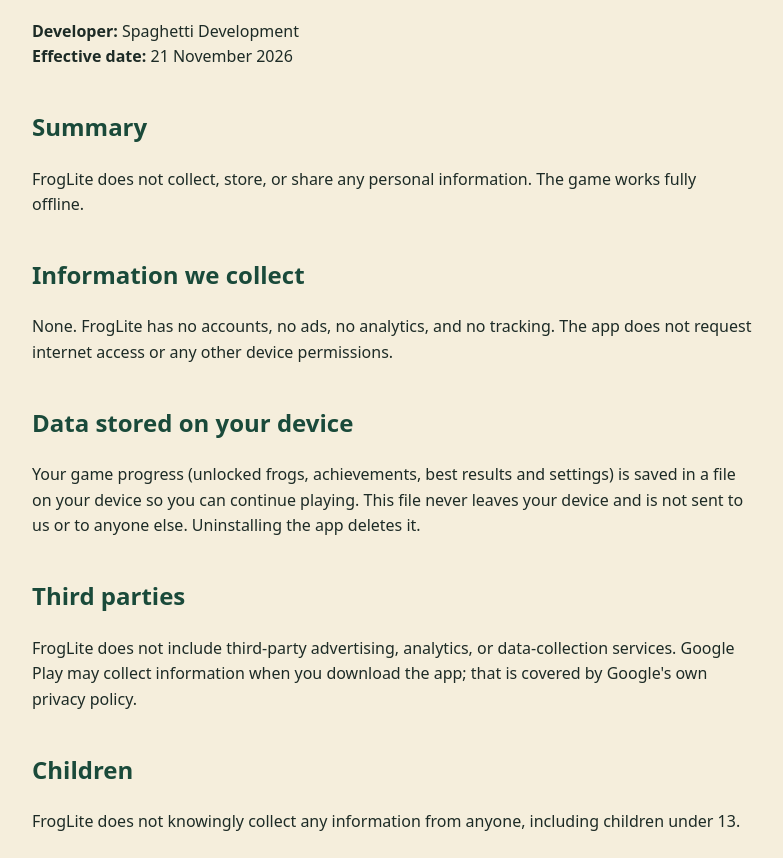
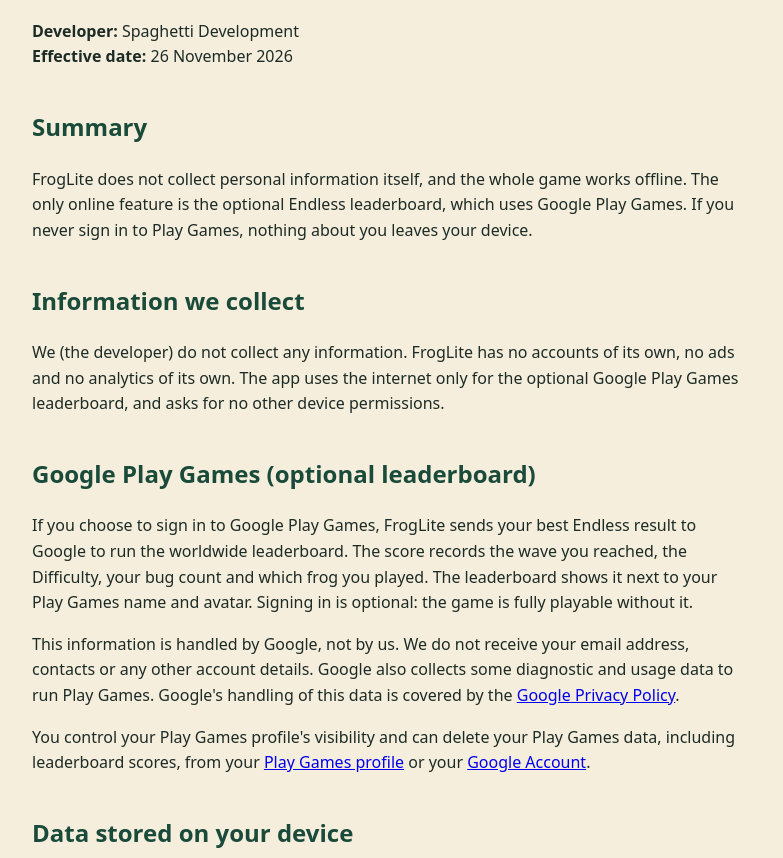
Before and after one commit to jamesthomasbester/froglite-privacy, a plain HTML site: page index.html in a window 1280 px wide. Shown: the part 94-952 px from the top of the page, without its empty margins (248-1031 px from the left). Drawn offline with Linux system fonts and the light colour scheme.

Commit message:
Privacy policy: optional Google Play Games leaderboard
Co-Authored-By: Claude Opus 5.5 <noreply@anthropic.com>

```diff
--- a/index.html
+++ b/index.html
@@ -12,22 +12,27 @@
 </head>
 <body>
 <h1>FrogLite Privacy Policy</h1>
-<p><strong>Developer:</strong> Spaghetti Development<br><strong>Effective date:</strong> 21 November 2026</p>
+<p><strong>Developer:</strong> Spaghetti Development<br><strong>Effective date:</strong> 26 November 2026</p>
 
 <h2>Summary</h2>
-<p>FrogLite does not collect, store, or share any personal information. The game works fully offline.</p>
+<p>FrogLite does not collect personal information itself, and the whole game works offline. The only online feature is the optional Endless leaderboard, which uses Google Play Games. If you never sign in to Play Games, nothing about you leaves your device.</p>
 
 <h2>Information we collect</h2>
-<p>None. FrogLite has no accounts, no ads, no analytics, and no tracking. The app does not request internet access or any other device permissions.</p>
+<p>We (the developer) do not collect any information. FrogLite has no accounts of its own, no ads and no analytics of its own. The app uses the internet only for the optional Google Play Games leaderboard, and asks for no other device permissions.</p>
+
+<h2>Google Play Games (optional leaderboard)</h2>
+<p>If you choose to sign in to Google Play Games, FrogLite sends your best Endless result to Google to run the worldwide leaderboard. The score records the wave you reached, the Difficulty, your bug count and which frog you played. The leaderboard shows it next to your Play Games name and avatar. Signing in is optional: the game is fully playable without it.</p>
+<p>This information is handled by Google, not by us. We do not receive your email address, contacts or any other account details. Google also collects some diagnostic and usage data to run Play Games. Google's handling of this data is covered by the <a href="https://policies.google.com/privacy">Google Privacy Policy</a>.</p>
+<p>You control your Play Games profile's visibility and can delete your Play Games data, including leaderboard scores, from your <a href="https://play.google.com/games/profile">Play Games profile</a> or your <a href="https://myaccount.google.com">Google Account</a>.</p>
 
 <h2>Data stored on your device</h2>
-<p>Your game progress (unlocked frogs, achievements, best results and settings) is saved in a file on your device so you can continue playing. This file never leaves your device and is not sent to us or to anyone else. Uninstalling the app deletes it.</p>
+<p>Your game progress (unlocked frogs, achievements, best results and settings) is saved in a file on your device so you can continue playing. This file never leaves your device and is not sent to us or to anyone else (only your best Endless score goes to Google Play Games, if you sign in, as described above). Uninstalling the app deletes it.</p>
 
 <h2>Third parties</h2>
-<p>FrogLite does not include third-party advertising, analytics, or data-collection services. Google Play may collect information when you download the app; that is covered by Google's own privacy policy.</p>
+<p>FrogLite does not include third-party advertising or analytics services. Its only third-party service is Google Play Games, used for the optional leaderboard (see above). Google Play may also collect information when you download the app; that is covered by Google's own privacy policy.</p>
 
 <h2>Children</h2>
-<p>FrogLite does not knowingly collect any information from anyone, including children under 13.</p>
+<p>FrogLite is not directed at children under 13, and we do not knowingly collect any information from anyone, including children under 13.</p>
 
 <h2>Changes</h2>
 <p>If this policy changes, the updated version will be posted on this page with a new effective date.</p>
```
